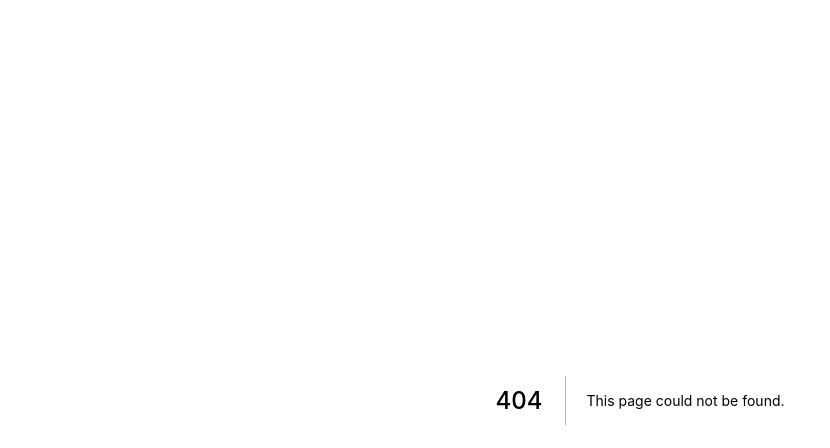
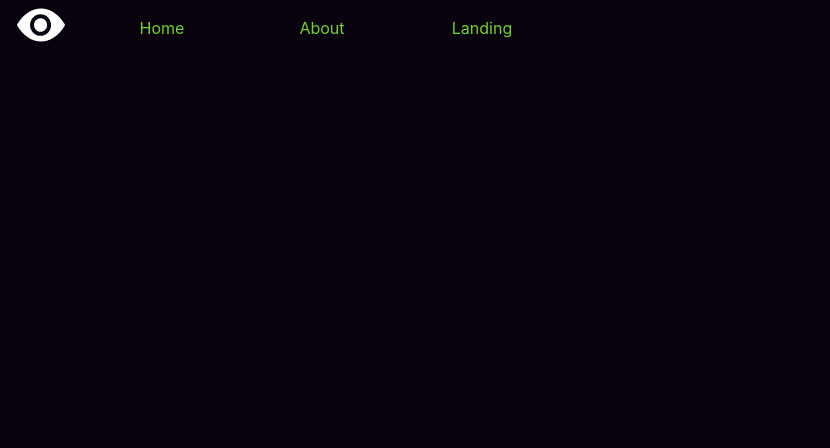
Before and after one commit to Dreadbot/TheGreenAlliance, a Next.js app: page /TheGreenAlliance/about in a window 1280 px wide. Before the commit this address had no page. Shown: the top 448 px of the page, without its empty margins (0-830 px from the left). Built offline with nearby package versions, Linux system fonts and the light colour scheme.

Commit message:
Uncommented from testing.

```diff
--- a/next.config.js
+++ b/next.config.js
@@ -4,8 +4,8 @@ const nextConfig = {
     loader: 'akamai',
     path: '/',
   },
-  // basePath: '/TheGreenAlliance',
-  // assetPrefix: '/TheGreenAlliance',
+  basePath: '/TheGreenAlliance',
+  assetPrefix: '/TheGreenAlliance',
 }
 
 module.exports = nextConfig
--- /dev/null
+++ b/pages/about.tsx
@@ -0,0 +1,20 @@
+import { NextPage } from "next";
+import Head from "next/head";
+import { NavigationConstant } from "../components/NavigationBar";
+
+const About: NextPage = () => {
+    return (
+        <div>
+            <Head>
+                <title>About</title>
+                <link rel="icon" href="/eye.svg" />
+            </Head>
+
+            <main>
+                <NavigationConstant />
+            </main>
+        </div>
+    )
+}
+
+export default About
```
